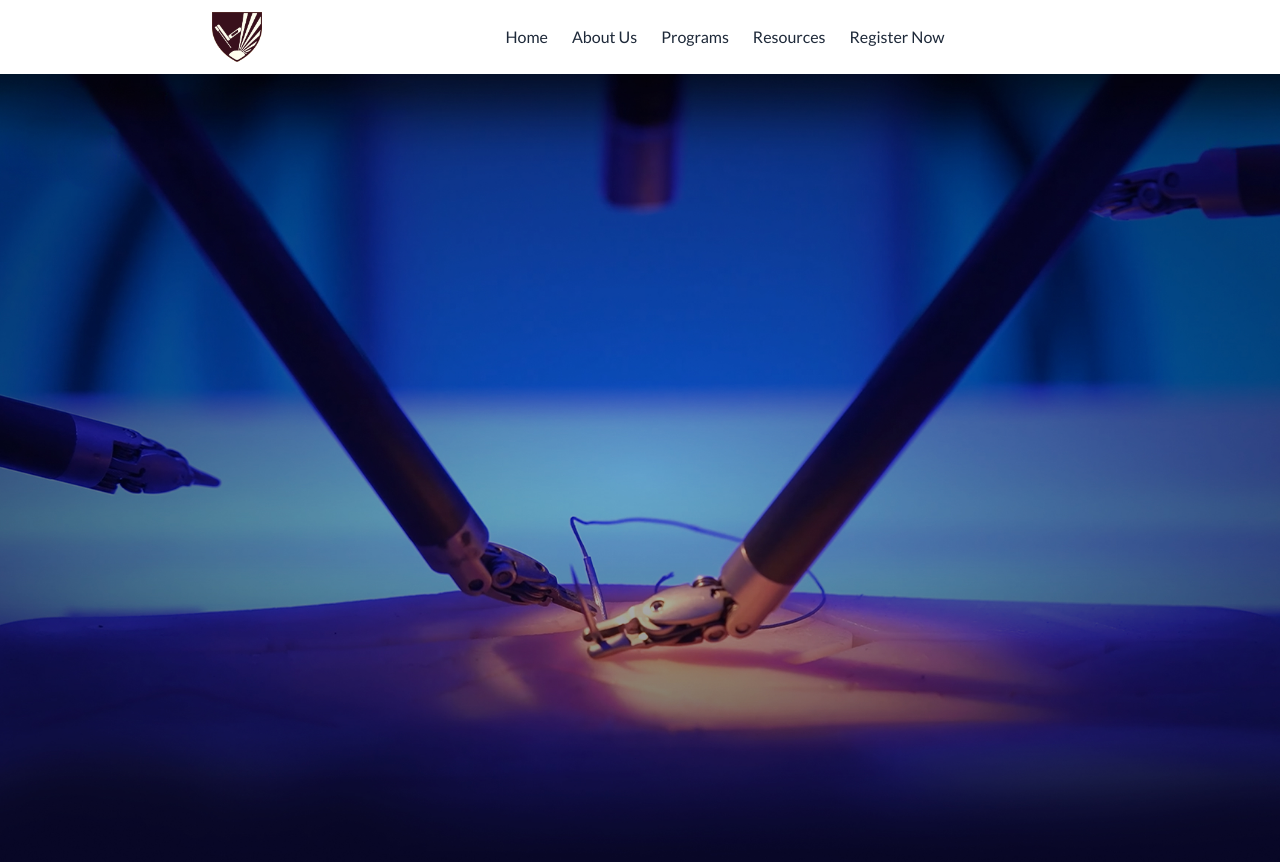
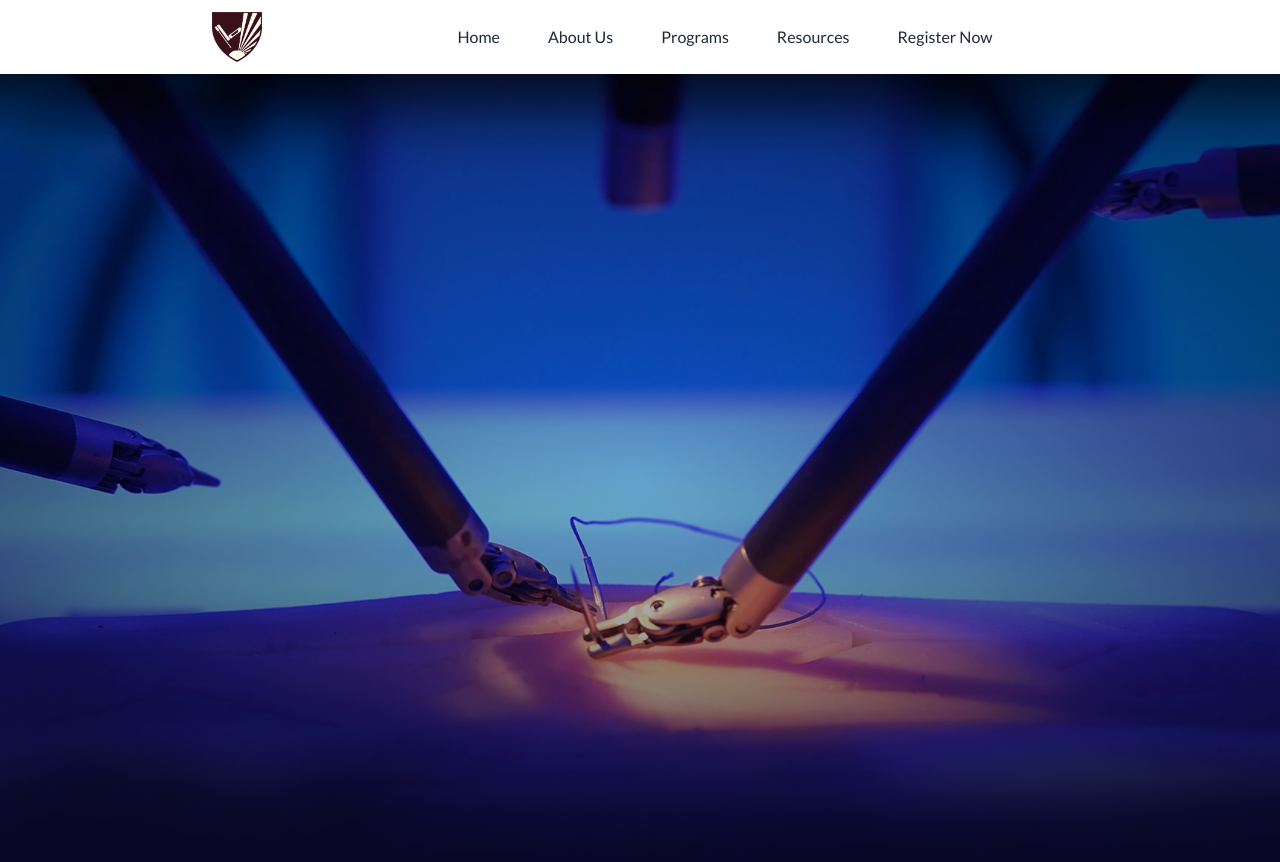
Before and after one commit to puneetshukla041/ssicrs, a Next.js app: page /home in a window 1280 px wide. Shown: the top 862 px of the page. Built offline with nearby package versions, Linux system fonts and the light colour scheme.

Commit message:
updated texts

```diff
--- a/components/Header.tsx
+++ b/components/Header.tsx
@@ -17,14 +17,19 @@ export default function Header() {
       </div>
 
       {/* Right Side - Nav Buttons */}
-<nav className="flex-1 flex justify-center gap-6 text-gray-800 text-base font-normal pr-20" style={{ fontFamily: 'Lato, sans-serif' }}>
-  <button className="hover:text-blue-600 cursor-pointer">Home</button>
-  <button className="hover:text-blue-600 cursor-pointer">About Us</button>
-  <button className="hover:text-blue-600 cursor-pointer">Programs</button>
-  <button className="hover:text-blue-600 cursor-pointer">Resources</button>
-  <button className="hover:text-blue-600 cursor-pointer">Register Now</button>
-</nav>
-
+      <nav
+        className="flex-1 flex justify-center gap-12 text-gray-800 text-base font-normal pr-20"
+        style={{ fontFamily: 'Lato, sans-serif' }}
+      >
+        {['Home', 'About Us', 'Programs', 'Resources', 'Register Now'].map((item) => (
+          <button
+            key={item}
+            className="relative cursor-pointer after:absolute after:left-0 after:bottom-0 after:h-[2px] after:w-0 after:bg-black after:transition-all after:duration-300 hover:after:w-full"
+          >
+            {item}
+          </button>
+        ))}
+      </nav>
     </header>
   );
 }
```
